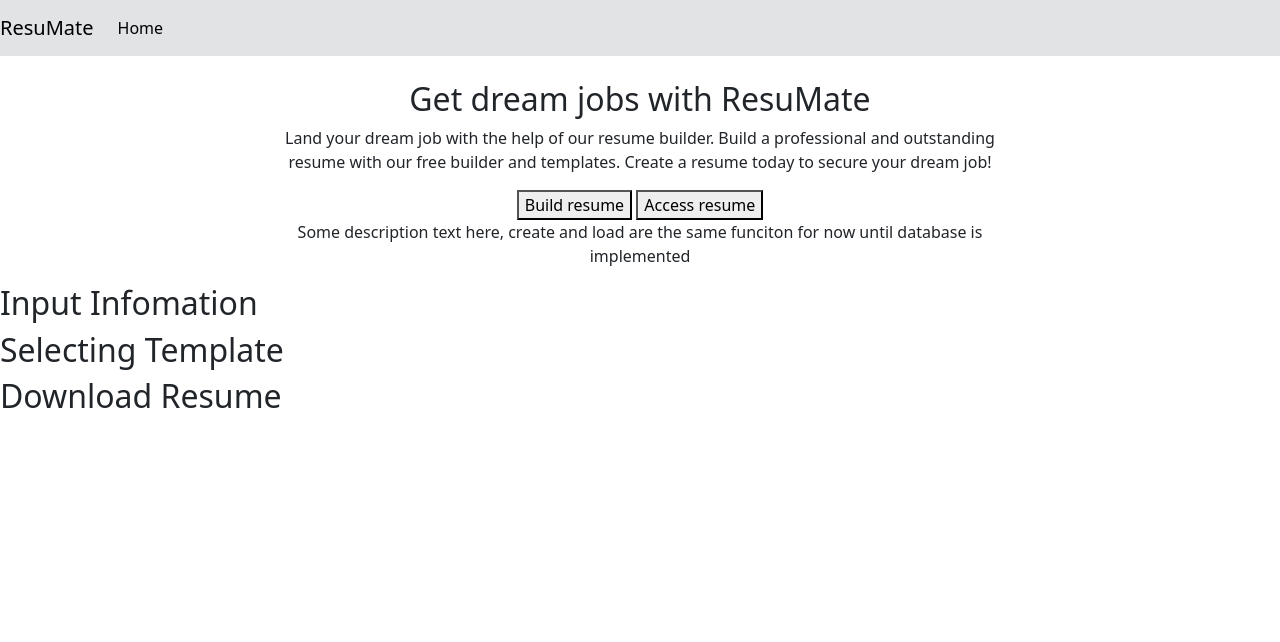
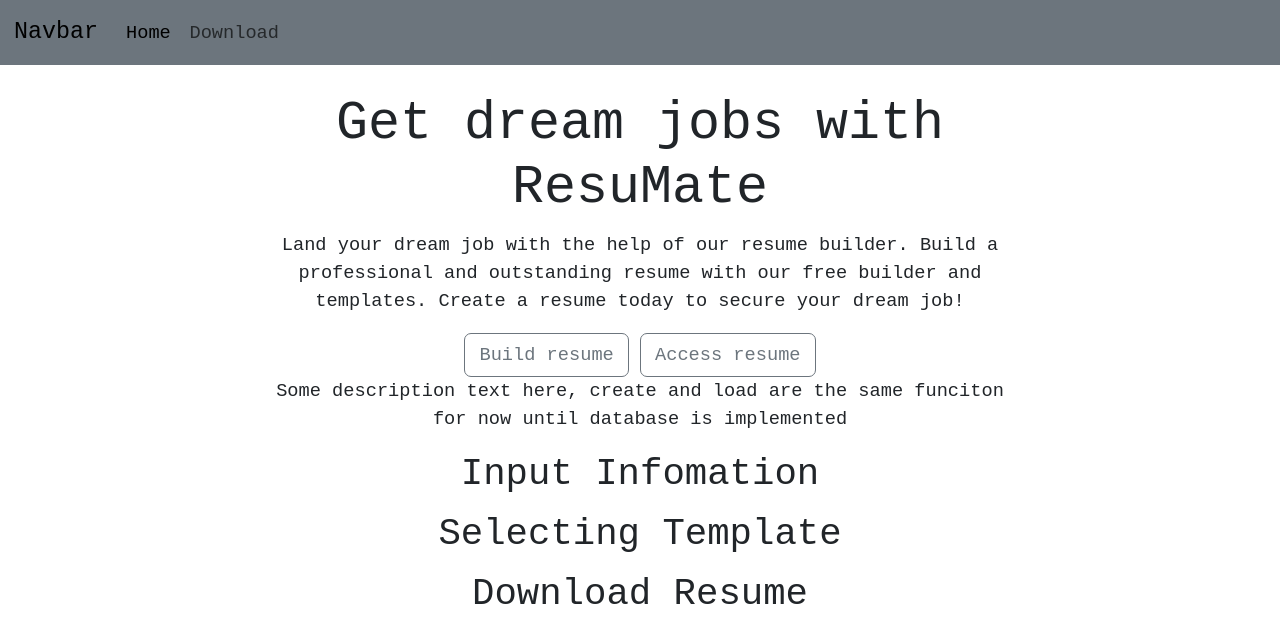
Before and after one commit to wLMEB/326_resumebuilder_sp24, a website with bundled scripts: page src/client/milestone-02/index.html in a window 1280 px wide. Built offline with nearby package versions, Linux system fonts and the light colour scheme; a script that the page names is missing.

Commit message:
Styling changes to all pages

```diff
--- a/src/client/milestone-02/download.js
+++ b/src/client/milestone-02/download.js
@@ -7,11 +7,12 @@
     content.innerHTML = "";
     content.textContent = "to be implemented for downloading"
     content.appendChild(document.createElement("br"));
-    addButton("back","templateView", tempRender);
+    addButton("Back","templateView", tempRender);
 }
 
 function addButton(name, page,ren){ // Generate button dynamically and set their event listeners
     const button = document.createElement('button');
+    button.classList.add("btn", "btn-outline-secondary");
     button.innerText = `${name}`;
     content.appendChild(button);
     button.addEventListener("click", () => {
--- a/src/client/milestone-02/index.html
+++ b/src/client/milestone-02/index.html
@@ -12,15 +12,23 @@
     <script type="module" src="main.js" defer></script>
 </head>
 <body>
-    <nav class="navbar navbar-expand-lg bg-secondary-subtle">
-        <!-- <button id="dropDownMenu">Menu</button> -->
-        <!-- <div id="logoBar">potential ResuMateLogo</div> -->
-        <a class="navbar-brand" href="#">ResuMate</a>
+    <nav class="navbar navbar-expand-lg bg-secondary">
+        <div class="container-fluid">
+          <a class="navbar-brand" href="#">Navbar</a>
+          <button class="navbar-toggler" type="button" data-bs-toggle="collapse" data-bs-target="#navbarSupportedContent" aria-controls="navbarSupportedContent" aria-expanded="false" aria-label="Toggle navigation">
+            <span class="navbar-toggler-icon"></span>
+          </button>
+          <div class="collapse navbar-collapse" id="navbarSupportedContent">
             <ul class="navbar-nav me-auto mb-2 mb-lg-0">
               <li class="nav-item">
                 <a class="nav-link active" aria-current="page" href="#">Home</a>
               </li>
+              <li class="nav-item">
+                <a class="nav-link" href="#">Download</a>
+              </li>
             </ul>
+          </div>
+        </div>
       </nav>
     <br>
     <!-- <nav>    // Not needed for now
@@ -32,10 +40,10 @@
 
     <div id="views">
         <div id="landingView" class="view">
-            <h2>Get dream jobs with ResuMate</h2>
+            <h2 id="body-header">Get dream jobs with ResuMate</h2>
             <p>Land your dream job with the help of our resume builder. Build a professional and outstanding resume with our free builder and templates. Create a resume today to secure your dream job!</p>
-            <button id="create">Build resume</button>
-            <button id="load">Access resume</button>
+            <button id="create" class="btn btn-outline-secondary">Build resume</button>
+            <button id="load" class="btn btn-outline-secondary">Access resume</button>
             <p>Some description text here, create and load are the same funciton for now until database is implemented</p>
         </div>
 
--- a/src/client/milestone-02/info.js
+++ b/src/client/milestone-02/info.js
@@ -17,6 +17,7 @@
 }
 function addButton(name, page, rend){ // Generate button dynamically and set their event listeners
     const button = document.createElement('button'); // to navigate to the requested page
+    button.classList.add("btn", "btn-outline-secondary");
     button.innerText = `${name}`;
     content.appendChild(button);
     button.addEventListener("click", () => {
@@ -33,8 +34,8 @@
     content.innerHTML = "";
     addHeadernText();
     fields.forEach(field => fieldGen(field));
-    addButton("back", "landingView", ()=>null);
-    addButton("submit" , "templateView", ()=>{
+    addButton("Back", "landingView", ()=>null);
+    addButton("Submit" , "templateView", ()=>{
                                     storingTODB();
                                     tempRender();
 
--- a/src/client/milestone-02/styles.css
+++ b/src/client/milestone-02/styles.css
@@ -5,6 +5,11 @@
     width: 100%;
 
 } */
+
+*{
+    font-size: 14pt;
+    font-family: monospace;
+}
 #dropDownMenu{
     display: inline-block;
 }
@@ -28,6 +33,37 @@
     margin-right: 20%;
 }
 
+#infoView{
+    text-align: center;
+    margin-left: 20%;
+    margin-right: 20%;
+    * {
+        margin: 2%;
+    }
+}
+
+#templateView{
+    text-align: center;
+    margin-left: 20%;
+    margin-right: 20%;
+    * {
+        margin: 2%;
+    }
+}
+
+#downloadView{
+    text-align: center;
+    margin-left: 20%;
+    margin-right: 20%;
+    * {
+        margin: 2%;
+    }
+}
+
+#body-header{
+    font-size: 40pt;
+}
+
 .content{
     align-items: center;
   justify-content: center;
--- a/src/client/milestone-02/temp.js
+++ b/src/client/milestone-02/temp.js
@@ -12,12 +12,13 @@
     content.appendChild(document.createElement("br"));
 
     showInfomations();
-    addButton("back","infoView", infoRender);
-    addButton("select", "downloadView", downloadRender);
+    addButton("Back","infoView", infoRender);
+    addButton("Select", "downloadView", downloadRender);
 }
 
 function addButton(name, page,ren){ // Generate button dynamically and set their event listeners
     const button = document.createElement('button'); // to navigate to the requested page
+    button.classList.add("btn", "btn-outline-secondary");
     button.innerText = `${name}`;
     content.appendChild(button);
     button.addEventListener("click", () => {
```
Lines whose indentation alone changed are shown as unchanged.
